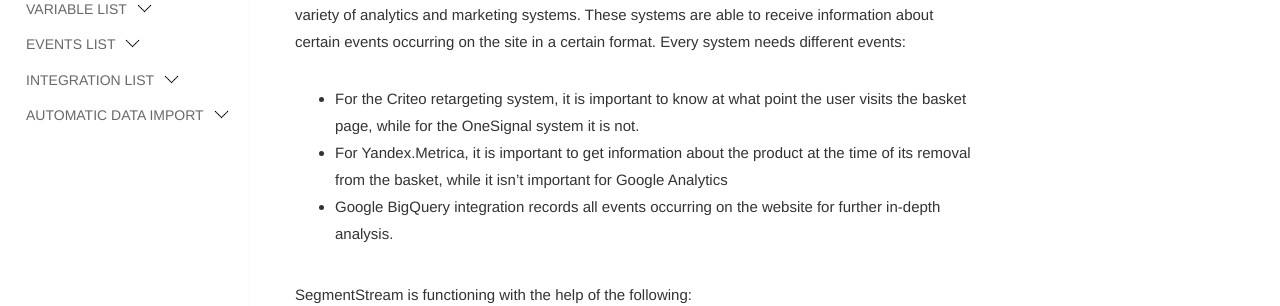
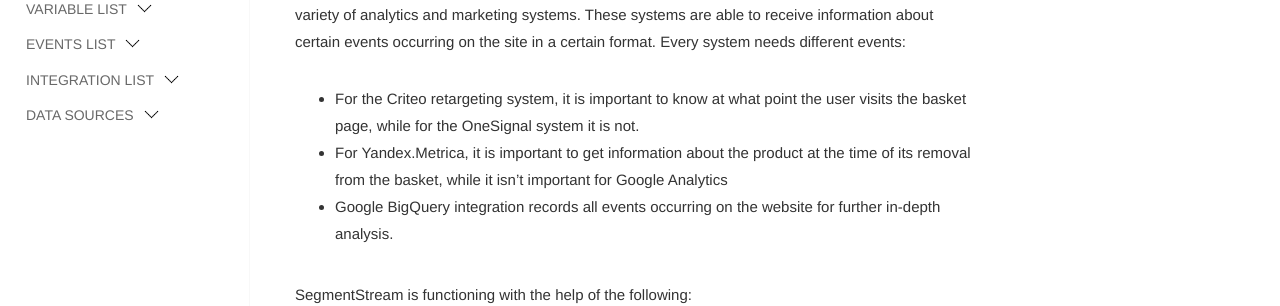
Before and after one commit to segmentstream-com/segmentstream-com.github.io, a Jekyll site: the page built from index.md, in a window 1280 px wide. Shown: the part 215-521 px from the top of the page. Built offline with Jekyll 4.4.1, drawn with Linux system fonts in a browser that asks for light colours; nearby versions of some CDN libraries.

Commit message:
Change menu item name

```diff
--- a/_config.yml
+++ b/_config.yml
@@ -21,7 +21,7 @@
     ['digitaldata', 'Variable list'],
     ['events', 'Events list'],
     ['integrations', 'Integration list'],
-    ['datasources', 'Automatic Data Import']
+    ['datasources', 'Data Sources']
 ]
 
 # Keep as an empty string if served up at the root. If served up at a specific
```
